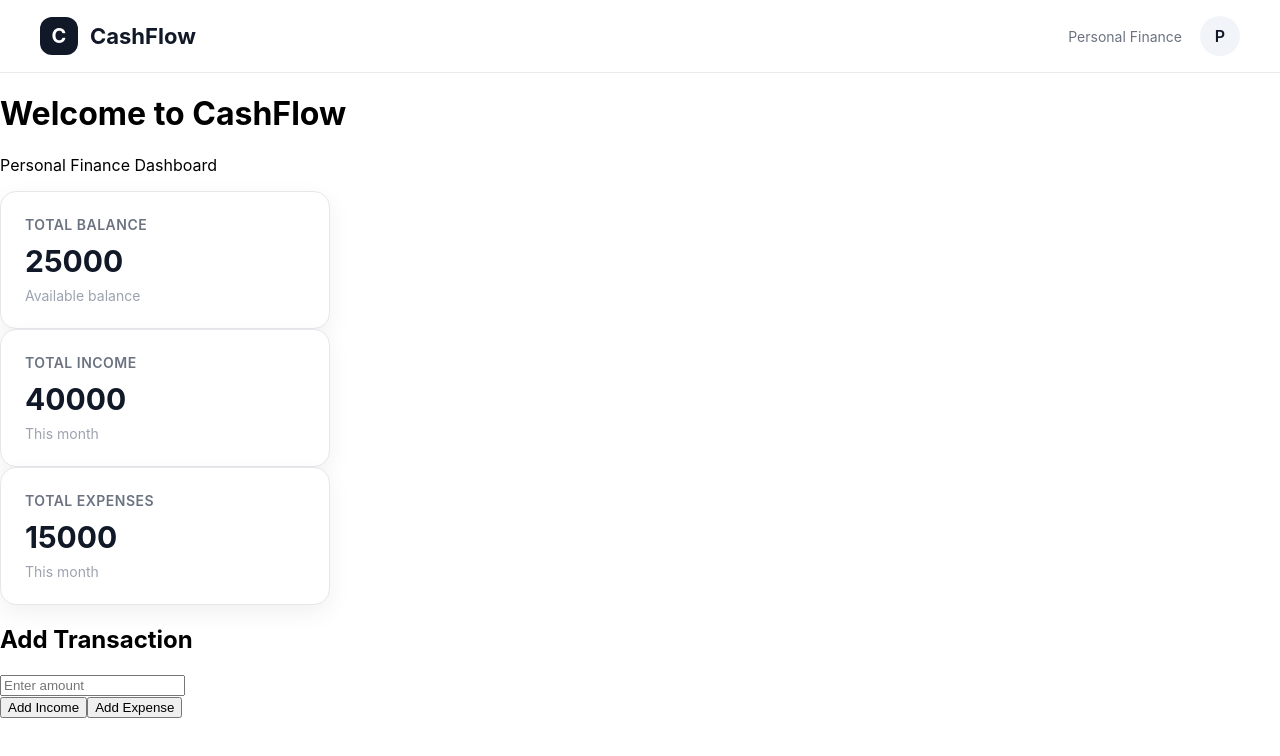
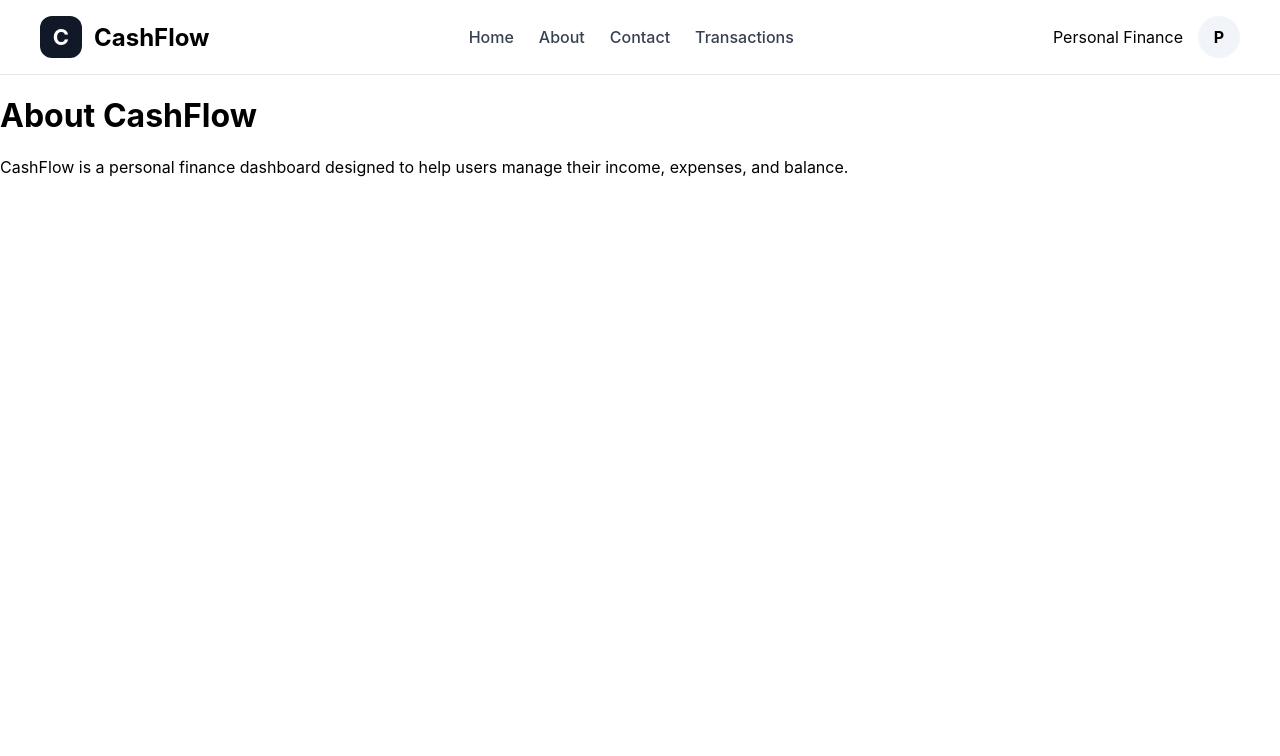
Before and after one commit to Dipalsharma/Cashflow, a React (Create React App) app: page /about in a window 1280 px wide. Shown: the top 756 px of the page. Built offline with nearby package versions, Linux system fonts and the light colour scheme.

Commit message:
Implement React Router navigation

```diff
--- a/package.json
+++ b/package.json
@@ -9,6 +9,7 @@
     "@testing-library/user-event": "^13.5.0",
     "react": "^19.2.8",
     "react-dom": "^19.2.8",
+    "react-router-dom": "^7.18.3",
     "react-scripts": "5.0.1",
     "web-vitals": "^2.1.4"
   },
--- a/src/App.js
+++ b/src/App.js
@@ -1,12 +1,24 @@
+import React from "react";
+import { BrowserRouter, Routes, Route } from "react-router-dom";
+
 import Navbar from "./components/Navbar/Navbar";
 import Home from "./pages/Home/Home";
+import About from "./pages/About/About";
+import Contact from "./pages/Contact/Contact";
+import Transactions from "./pages/Transactions/Transactions";
 
 function App() {
   return (
-    <>
+    <BrowserRouter>
       <Navbar />
-      <Home />
-    </>
+
+      <Routes>
+        <Route path="/" element={<Home />} />
+        <Route path="/about" element={<About />} />
+        <Route path="/contact" element={<Contact />} />
+        <Route path="/transactions" element={<Transactions />} />
+      </Routes>
+    </BrowserRouter>
   );
 }
 
--- a/src/components/Navbar/Navbar.css
+++ b/src/components/Navbar/Navbar.css
@@ -1,57 +1,67 @@
 .navbar {
-  height: 72px;
-  padding: 0 40px;
   display: flex;
   align-items: center;
   justify-content: space-between;
-  background: #ffffff;
-  border-bottom: 1px solid #e9ecef;
+  padding: 16px 40px;
+  border-bottom: 1px solid #e5e7eb;
+  background-color: white;
 }
 
-.navbar-logo {
+.logo {
   display: flex;
   align-items: center;
   gap: 12px;
 }
 
-.logo-icon {
-  width: 38px;
-  height: 38px;
+.logo-box {
+  width: 42px;
+  height: 42px;
+  background-color: #111827;
+  color: white;
+  border-radius: 12px;
+
   display: flex;
   align-items: center;
   justify-content: center;
-  border-radius: 12px;
-  background: #111827;
-  color: #ffffff;
-  font-size: 20px;
-  font-weight: 700;
+
+  font-size: 22px;
+  font-weight: bold;
 }
 
-.logo-text {
-  font-size: 22px;
-  font-weight: 700;
-  color: #111827;
+.logo h2 {
+  margin: 0;
 }
 
-.navbar-right {
+.nav-links {
   display: flex;
-  align-items: center;
-  gap: 18px;
+  gap: 25px;
 }
 
-.welcome-text {
-  color: #6b7280;
-  font-size: 14px;
+.nav-links a {
+  text-decoration: none;
+  color: #374151;
+  font-weight: 500;
+}
+
+.nav-links a:hover {
+  color: #2563eb;
 }
 
 .profile {
-  width: 40px;
-  height: 40px;
+  display: flex;
+  align-items: center;
+  gap: 15px;
+}
+
+.profile-circle {
+  width: 42px;
+  height: 42px;
+  border-radius: 50%;
+  background-color: #f1f5f9;
+
   display: flex;
   align-items: center;
   justify-content: center;
-  border-radius: 50%;
-  background: #f1f5f9;
-  color: #111827;
-  font-weight: 600;
+
+  font-weight: bold;
 }
--- a/src/components/Navbar/Navbar.jsx
+++ b/src/components/Navbar/Navbar.jsx
@@ -1,17 +1,25 @@
 import React from "react";
+import { Link } from "react-router-dom";
 import "./Navbar.css";
 
 const Navbar = () => {
   return (
     <nav className="navbar">
-      <div className="navbar-logo">
-        <span className="logo-icon">C</span>
-        <span className="logo-text">CashFlow</span>
+      <div className="logo">
+        <div className="logo-box">C</div>
+        <h2>CashFlow</h2>
       </div>
 
-      <div className="navbar-right">
-        <span className="welcome-text">Personal Finance</span>
-        <div className="profile">P</div>
+      <div className="nav-links">
+        <Link to="/">Home</Link>
+        <Link to="/about">About</Link>
+        <Link to="/contact">Contact</Link>
+        <Link to="/transactions">Transactions</Link>
+      </div>
+
+      <div className="profile">
+        <span>Personal Finance</span>
+        <div className="profile-circle">P</div>
       </div>
     </nav>
   );
--- /dev/null
+++ b/src/pages/About/About.jsx
@@ -0,0 +1,15 @@
+import React from "react";
+
+const About = () => {
+  return (
+    <div className="page">
+      <h1>About CashFlow</h1>
+      <p>
+        CashFlow is a personal finance dashboard designed to help users
+        manage their income, expenses, and balance.
+      </p>
+    </div>
+  );
+};
+
+export default About;
--- /dev/null
+++ b/src/pages/Contact/Contact.jsx
@@ -0,0 +1,14 @@
+import React from "react";
+
+const Contact = () => {
+  return (
+    <div className="page">
+      <h1>Contact CashFlow</h1>
+      <p>
+        Have questions about CashFlow? Get in touch with us.
+      </p>
+    </div>
+  );
+};
+
+export default Contact;
--- /dev/null
+++ b/src/pages/Transactions/Transactions.jsx
@@ -0,0 +1,12 @@
+import React from "react";
+
+const Transactions = () => {
+  return (
+    <div className="page">
+      <h1>Transactions</h1>
+      <p>View and manage your financial transactions here.</p>
+    </div>
+  );
+};
+
+export default Transactions;
```
Also changed, not shown: 1 other file (tests, documents, lock files or other folders).
